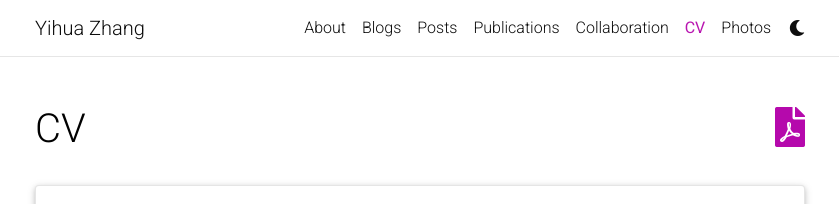
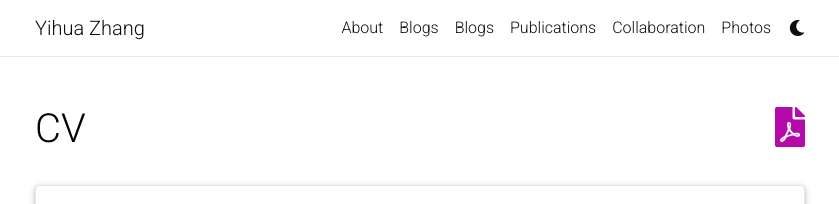
Before and after one commit to NormalUhr/yihua-zhang, a Jekyll site: the page built from _pages/cv.md, in a window 1280 px wide. Shown: the top 204 px of the page, without its empty margins (220-1059 px from the left). Built offline with Jekyll 4.4.1, drawn with Linux system fonts in a browser that asks for light colours; comment, search, counter and statistics services are not loaded; a style sheet for code colours, icons or effects is not loaded.

Commit message:
remove old blogs and link cv to a file

```diff
--- a/_includes/header.html
+++ b/_includes/header.html
@@ -51,19 +51,28 @@
                   {%- endif -%}
                 </a>
               </li>
+
+              <!-- Blogs -->
               <li class="nav-item">
                 <a class="nav-link" href="https://normaluhr.github.io" target="_blank" rel="noopener noreferrer">Blogs</a>
               </li>
-              {% if site.blog_nav_title %}
+
+              <!-- CV -->
+              <li class="nav-item">
+                <a class="nav-link" href="./assets/pdf/cv.pdf" target="_blank" rel="noopener noreferrer">Blogs</a>
+              </li>
+
               <!-- Blog -->
-              <li class="nav-item {% if page.url contains 'blog' %}active{% endif %}">
+              <!-- Uncomment below to use in-site blogs -->
+              <!-- {% if site.blog_nav_title %} -->
+              <!-- <li class="nav-item {% if page.url contains 'blog' %}active{% endif %}">
                 <a class="nav-link" href="{{ '/blog/' | relative_url }}">{{ site.blog_nav_title }}
                   {%- if page.url contains 'blog' -%}
                   <span class="sr-only">(current)</span>
                   {%- endif -%}
                 </a>
-              </li>
-              {%- endif %}
+              </li> -->
+              <!-- {%- endif %} -->
 
               <!-- Other pages -->
               {%- assign sorted_pages = site.pages | sort: "nav_order" -%}
```
Also changed, not shown: _pages/cv.md (+1 -1 lines).
